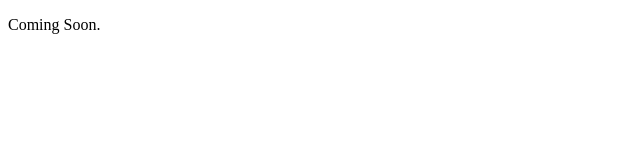
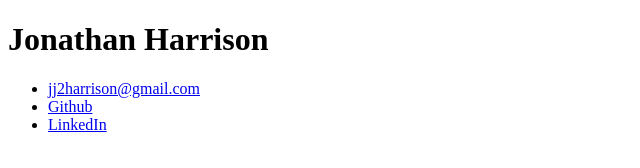
Before and after one commit to jonjharrison/personal-website, a plain HTML site: page index.html in a window 1280 px wide. Shown: the whole page, without its empty margins (0-640 px from the left). Drawn offline with Linux system fonts and the light colour scheme.

Commit message:
Personal info

```diff
--- a/index.html
+++ b/index.html
@@ -4,6 +4,11 @@
     <title>Jonathan Harrison</title>
 </head>
 <body>
-    <p>Coming Soon.</p>
+    <h1>Jonathan Harrison</h1>
+    <ul>
+        <li><a href="mailto:jj2harrison@gmail.com">jj2harrison@gmail.com</a></li>
+        <li><a href="https://github.com/jonjharrison" target="_blank">Github</a></li>
+        <li><a href="https://www.linkedin.com/in/jonjharrison/" target="_blank">LinkedIn</a></li>
+    </ul>
 </body>
 </html>
```
